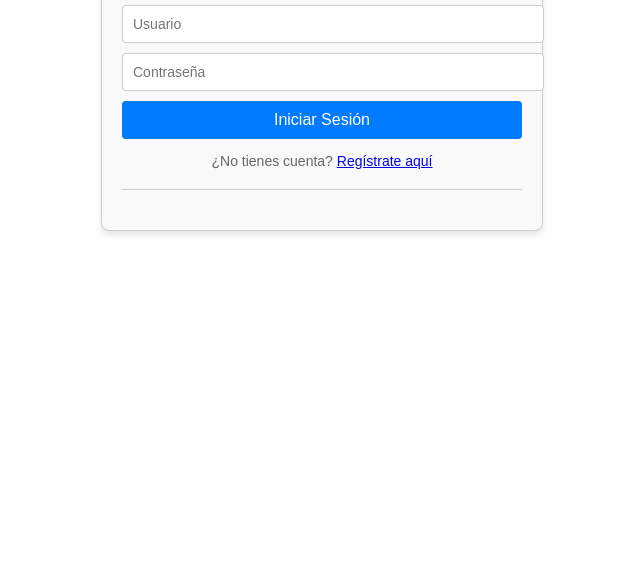
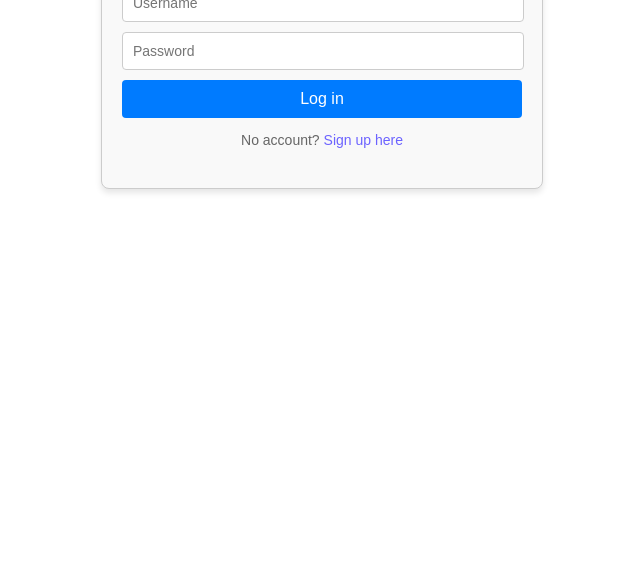
Before and after one commit to Pirito10/WebSurveillanceSystem-SMM-UVigo, a website: page public/login.html in a window 1280 px wide. Shown: the part 212-800 px from the top of the page, without its empty margins (318-958 px from the left). Drawn offline with Linux system fonts and the light colour scheme.

Commit message:
improved login interface

```diff
--- a/public/login.html
+++ b/public/login.html
@@ -4,35 +4,33 @@
 <head>
     <meta charset="UTF-8">
     <meta name="viewport" content="width=device-width, initial-scale=1.0">
-    <title>Iniciar Sesión</title>
+    <title>SMM</title>
     <link rel="stylesheet" href="style.css">
 </head>
 
 <body>
+    <h1>Videosurveillance Web System</h1>
+
     <div class="login-container">
-        <h1>Bienvenido</h1>
-        <p>Por favor, inicia sesión o regístrate para continuar.</p>
-
         <!-- Formulario de inicio de sesión -->
         <form id="loginForm">
-            <h2>Iniciar Sesión</h2>
-            <input type="text" id="loginUsername" placeholder="Usuario" required>
-            <input type="password" id="loginPassword" placeholder="Contraseña" required>
-            <button type="submit" id="loginButton">Iniciar Sesión</button>
-            <p>¿No tienes cuenta? <a id="switchToRegister" href="#">Regístrate aquí</a></p>
+            <h2>Log In</h2>
+            <input type="text" id="loginUsername" placeholder="Username">
+            <input type="password" id="loginPassword" placeholder="Password">
+            <button type="submit" id="loginButton">Log in</button>
+            <p>No account? <a id="switchToRegister">Sign up here</a></p>
         </form>
 
         <hr>
 
         <!-- Formulario de registro -->
         <form id="registerForm">
-            <h2>Registrarse</h2>
-            <input type="text" id="registerUsername" placeholder="Usuario" required>
-            <input type="password" id="registerPassword" placeholder="Contraseña" required>
-            <input type="password" id="confirmPassword" placeholder="Confirmar Contraseña" required>
-            <button type="submit" id="registerButton">Registrarse</button>
-            <p>¿Ya tienes cuenta? <a id="switchToLogin" href="#">Inicia sesión aquí</a></p>
-            [END]
+            <h2>Sign up</h2>
+            <input type="text" id="registerUsername" placeholder="Username">
+            <input type="password" id="registerPassword" placeholder="Password">
+            <input type="password" id="confirmPassword" placeholder="Confirm password">
+            <button type="submit" id="registerButton">Sign up</button>
+            <p>Already have an account? <a id="switchToLogin">Log in here</a></p>
         </form>
     </div>
 </body>
--- a/public/style.css
+++ b/public/style.css
@@ -85,9 +85,9 @@ video {
 
 .login-container input {
     display: block;
-    width: 100%;
+    width: calc(100% - 20px);
     padding: 10px;
-    margin: 10px 0;
+    margin: 10px auto;
     border: 1px solid #ccc;
     border-radius: 4px;
     font-size: 14px;
@@ -108,8 +108,26 @@ video {
     background-color: #0056b3;
 }
 
-hr {
-    margin: 20px 0;
-    border: 0;
-    border-top: 1px solid #ccc;
+.login-container hr {
+    display: none;
 }
+
+.login-container a {
+    color: #6c63ff;
+    text-decoration: none;
+    font-size: 14px;
+    cursor: pointer;
+}
+
+.login-container a:hover {
+    text-decoration: underline;
+}
+
+/* Mensajes de error */
+.error-message {
+    color: red;
+    font-size: 12px;
+    margin-bottom: 10px;
+    margin-top: 10px;
+    display: block;
+}
```
Also changed, not shown: public/streams.html (+7 -5 lines).
